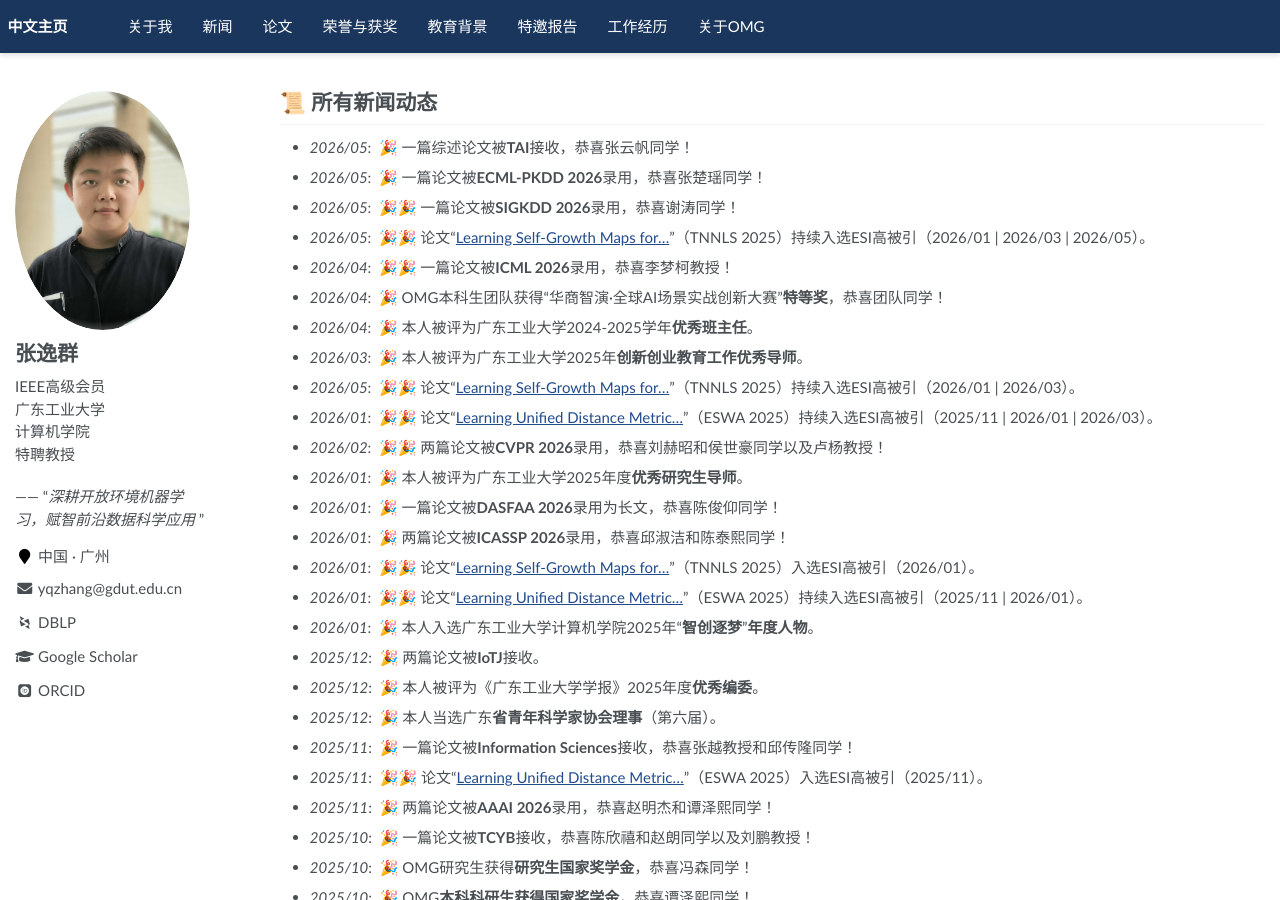
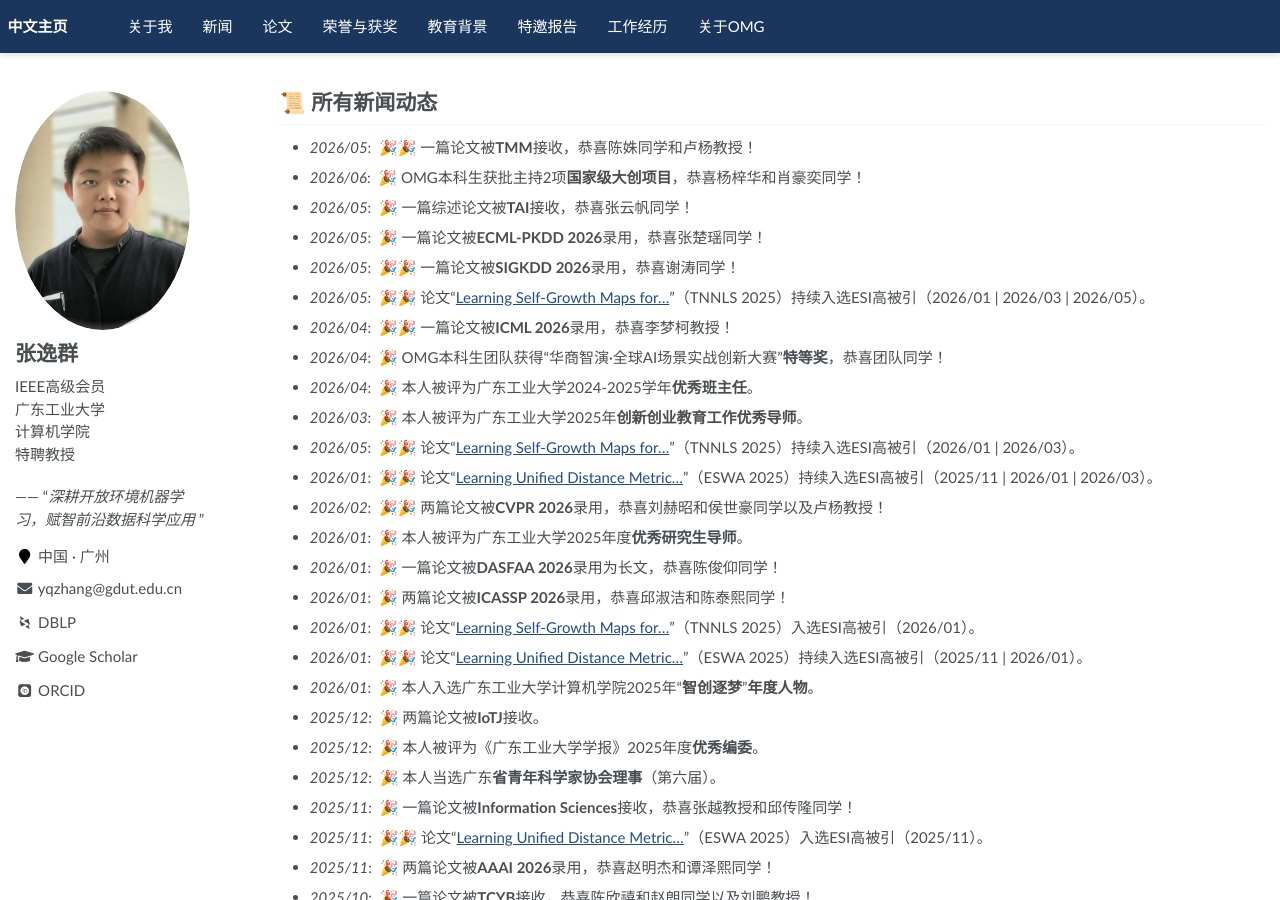
Before and after one commit to yqzhang-Zz/zh-news, a Jekyll site: the page built from _pages/about.md, in a window 1280 px wide and 900 px high. Built offline with Jekyll 4.4.1, drawn with Linux system fonts in a browser that asks for light colours; some web fonts are replaced; a script that is not in the unit is left out; comment, search, counter and statistics services are not loaded.

Commit message:
Update about.md

```diff
--- a/_pages/about.md
+++ b/_pages/about.md
@@ -11,9 +11,8 @@ redirect_from:
 <span class='anchor' id="news"></span>
 
 # 📜 所有新闻动态
-<!--
+- *2026/05*: &nbsp;🎉🎉 一篇论文被**TMM**接收，恭喜陈姝同学和卢杨教授！
 - *2026/06*: &nbsp;🎉 OMG本科生获批主持2项**国家级大创项目**，恭喜杨梓华和肖豪奕同学！
--->
 - *2026/05*: &nbsp;🎉 一篇综述论文被**TAI**接收，恭喜张云帆同学！
 - *2026/05*: &nbsp;🎉 一篇论文被**ECML-PKDD 2026**录用，恭喜张楚瑶同学！
 - *2026/05*: &nbsp;🎉🎉 一篇论文被**SIGKDD 2026**录用，恭喜谢涛同学！
```
